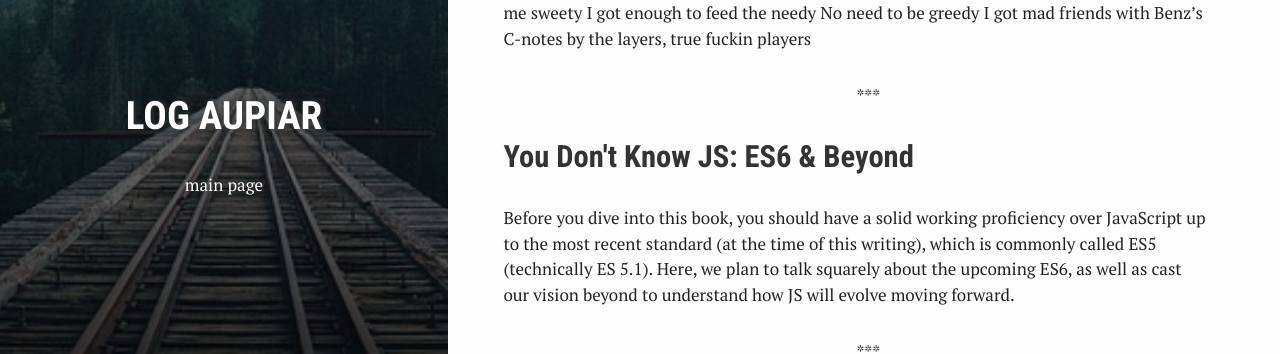
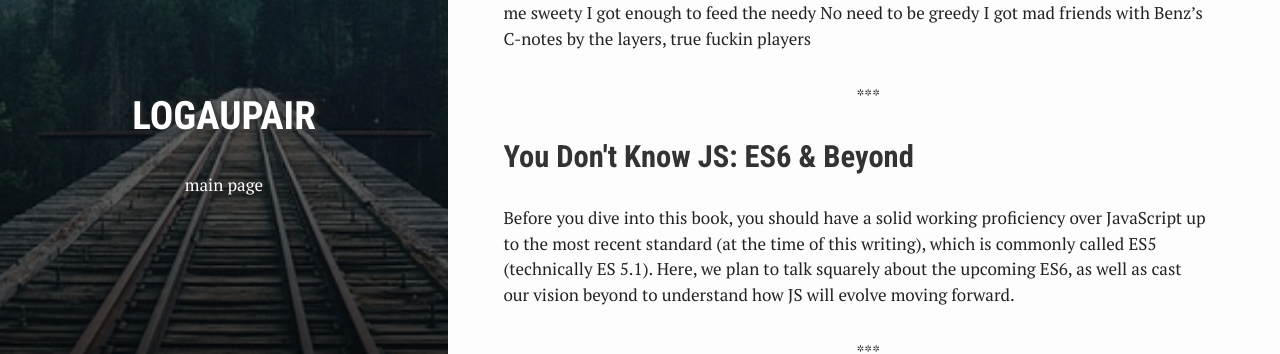
Before and after one commit to logaupair/logaupair.github.io, a Jekyll site: the page built from index.html, in a window 1280 px wide. Shown: the part 506-860 px from the top of the page. Built offline with Jekyll 4.4.1, drawn with Linux system fonts in a browser that asks for light colours.

Commit message:
Update index.html

```diff
--- a/index.html
+++ b/index.html
@@ -1,8 +1,8 @@
 ---
 bg: "rails.jpg"
 layout: default
-crawlertitle: "Jekyll blog"
-title: "Log Aupiar"
+crawlertitle: "Speech therapist in Mamaroneck, NY"
+title: "LogAupair"
 summary: "main page"
 ---
 
```
